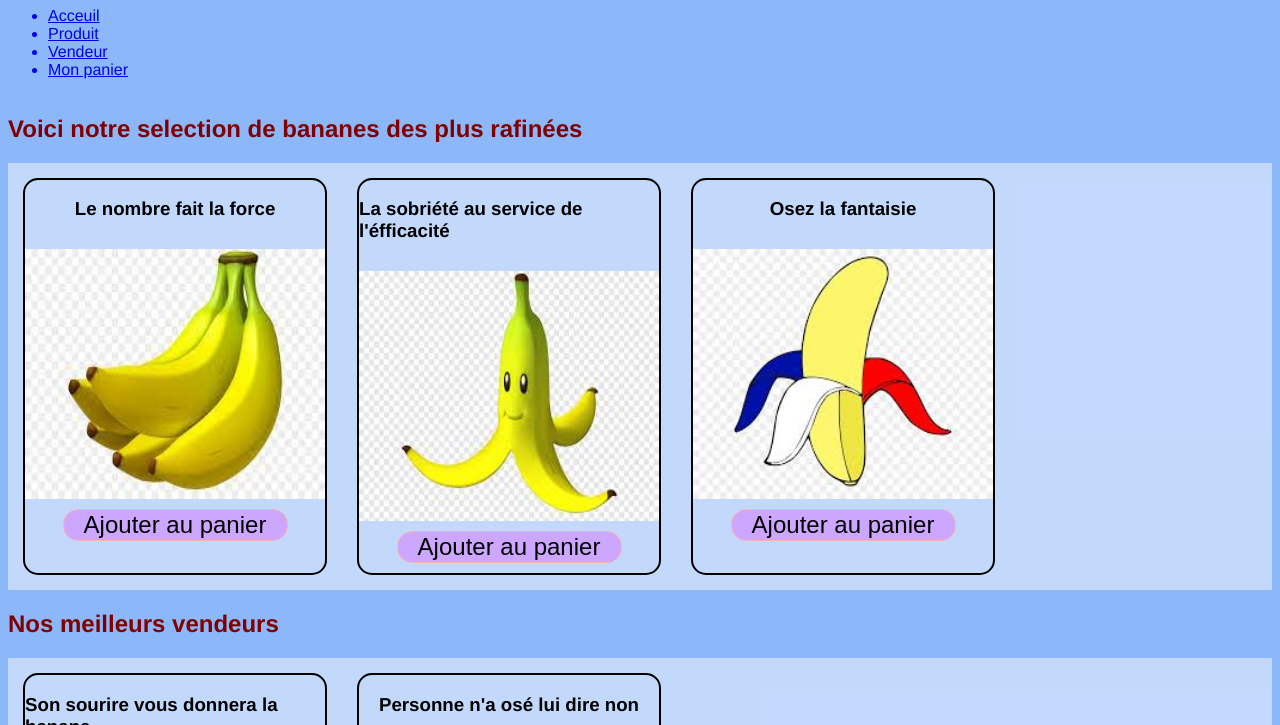
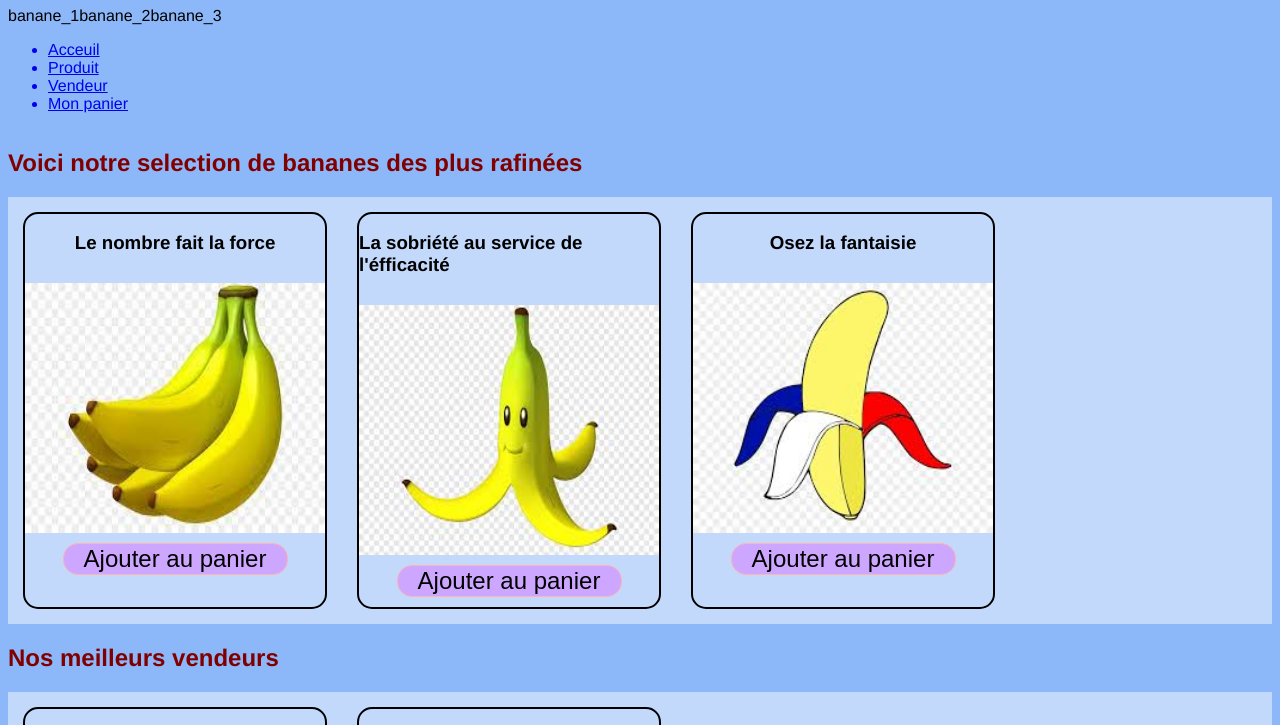
Before and after one commit to MA-antoine-33/js-for-try, a website: page index.html in a window 1280 px wide. Shown: the part 73-798 px from the top of the page. Drawn offline with Linux system fonts and the light colour scheme.

Commit message:
first promise solve

```diff
--- a/index.html
+++ b/index.html
@@ -13,6 +13,7 @@
     <body>
         <header>
             <h1>Le JavaScript c'est dans la poche</h1>
+            <div id="users"></div>
             <div class="nav-header">
                 <script src="./js/product.js"></script>
                 <script src="./js/app.js"></script>
--- a/js/app.js
+++ b/js/app.js
@@ -10,7 +10,10 @@ const promiseGetUsers = new Promise(function(resolve, reject){
 //Récuperer l'état de la promesse
 promiseGetUsers
     .then(function(prod){
-        console.log(prod);
+        for (let user of prod){
+            document.querySelector("#users").innerHTML += user.name;
+        }
+
         return prod.length;
     }).then(function(nbProduct){
         console.log("Il y a : " + nbProduct + " produits")
```
